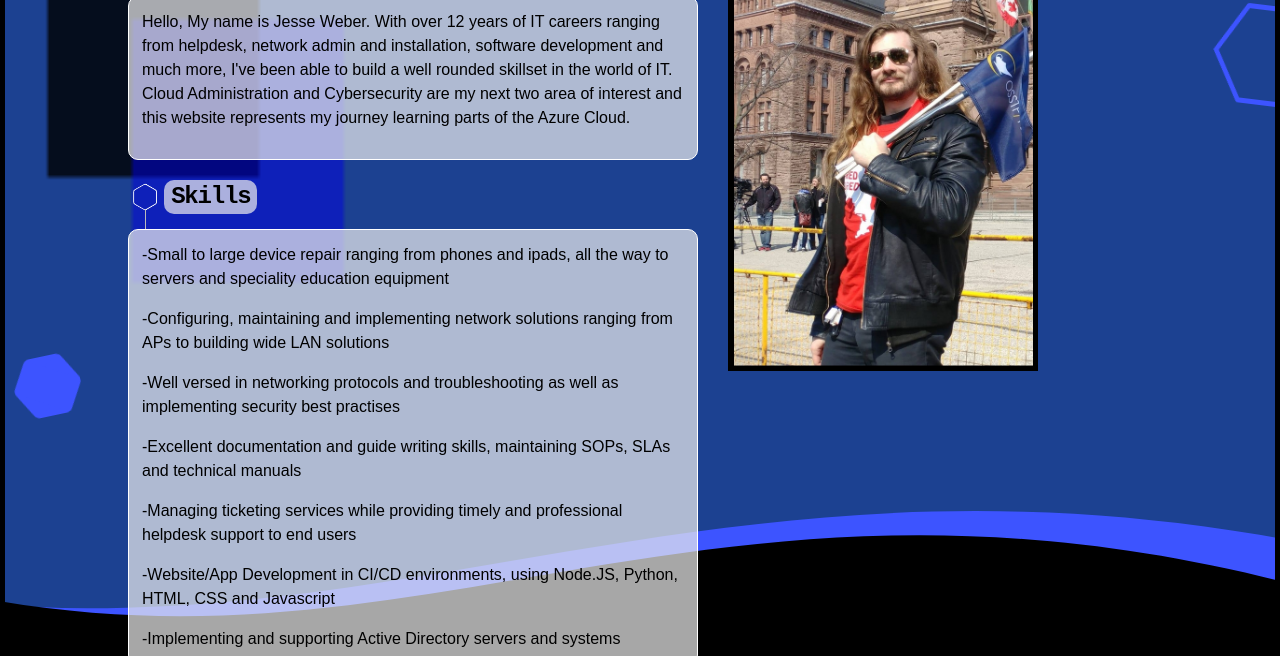
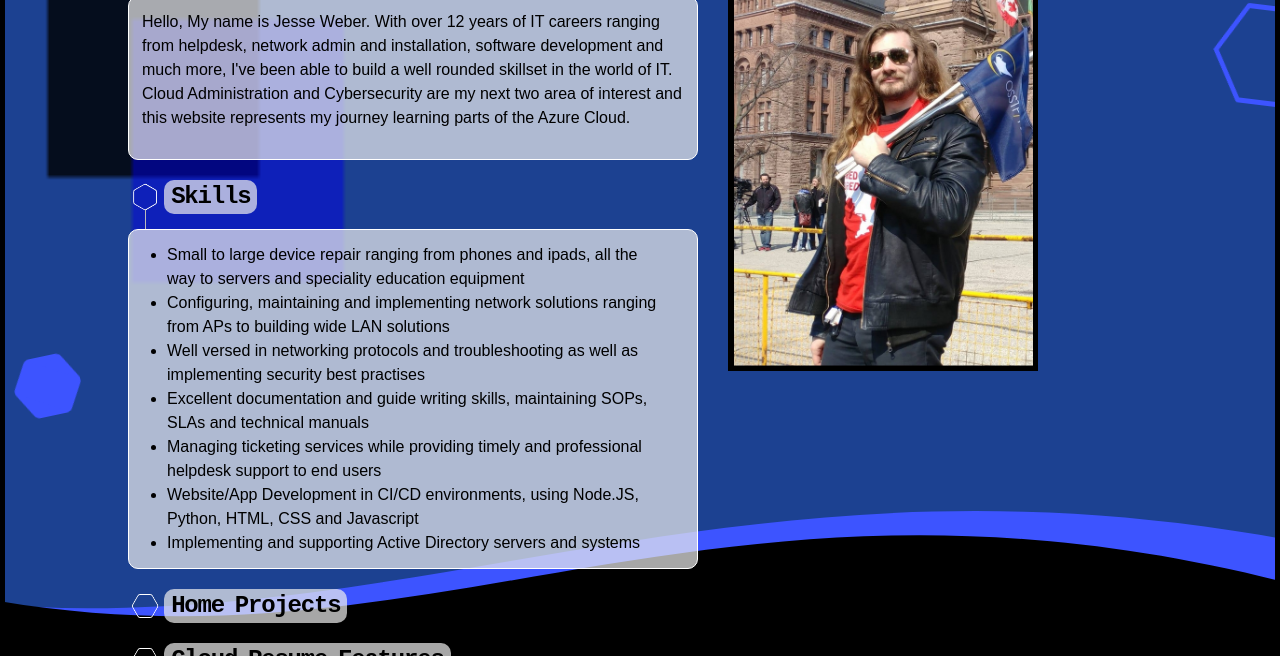
Before and after one commit to JimmiRustler/AzureStaticWebApp, a plain HTML site: page index.html in a window 1280 px wide. Both pictures are taken after a click on the element "Skills". Shown: the part 144-800 px from the top of the page. Drawn offline with nearby package versions, Linux system fonts and the light colour scheme.

Commit message:
Update index.html

```diff
--- a/index.html
+++ b/index.html
@@ -22,14 +22,15 @@
             <h2>
                 <div class="hex"></div><span>Skills</span></h2>
             <div class="subtext coll">
-                <p>-Small to large device repair ranging from phones and ipads, all the way to servers and speciality education equipment</p>
-                <p>-Configuring, maintaining and implementing network solutions ranging from APs to building wide LAN solutions</p>
-                <p>-Well versed in networking protocols and troubleshooting as well as implementing security best practises</p>
-                <p>-Excellent documentation and guide writing skills, maintaining SOPs, SLAs and technical manuals</p>
-                <p>-Managing ticketing services while providing timely and professional helpdesk support to end users</p>
-                <p>-Website/App Development in CI/CD environments, using Node.JS, Python, HTML, CSS and Javascript</p>
-                <p>-Implementing and supporting Active Directory servers and systems</p>
-
+                <ul>
+                    <li>Small to large device repair ranging from phones and ipads, all the way to servers and speciality education equipment</li>
+                    <li>Configuring, maintaining and implementing network solutions ranging from APs to building wide LAN solutions</li>
+                    <li>Well versed in networking protocols and troubleshooting as well as implementing security best practises</li>
+                    <li>Excellent documentation and guide writing skills, maintaining SOPs, SLAs and technical manuals</li>
+                    <li>Managing ticketing services while providing timely and professional helpdesk support to end users</li>
+                    <li>Website/App Development in CI/CD environments, using Node.JS, Python, HTML, CSS and Javascript</li>
+                    <li>Implementing and supporting Active Directory servers and systems</li>
+                </ul>
             </div>
             <h2>
                 <div class="hex"></div><span>Home Projects</span></h2>
```
